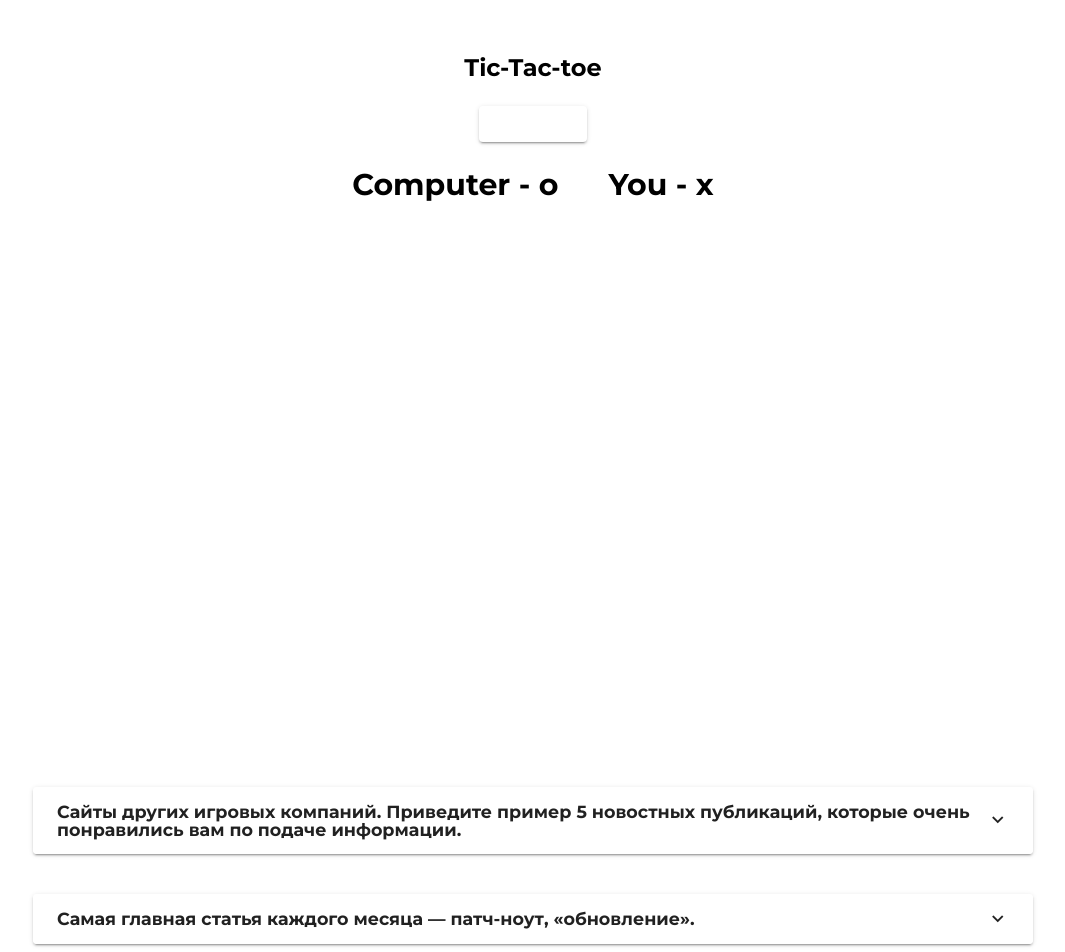
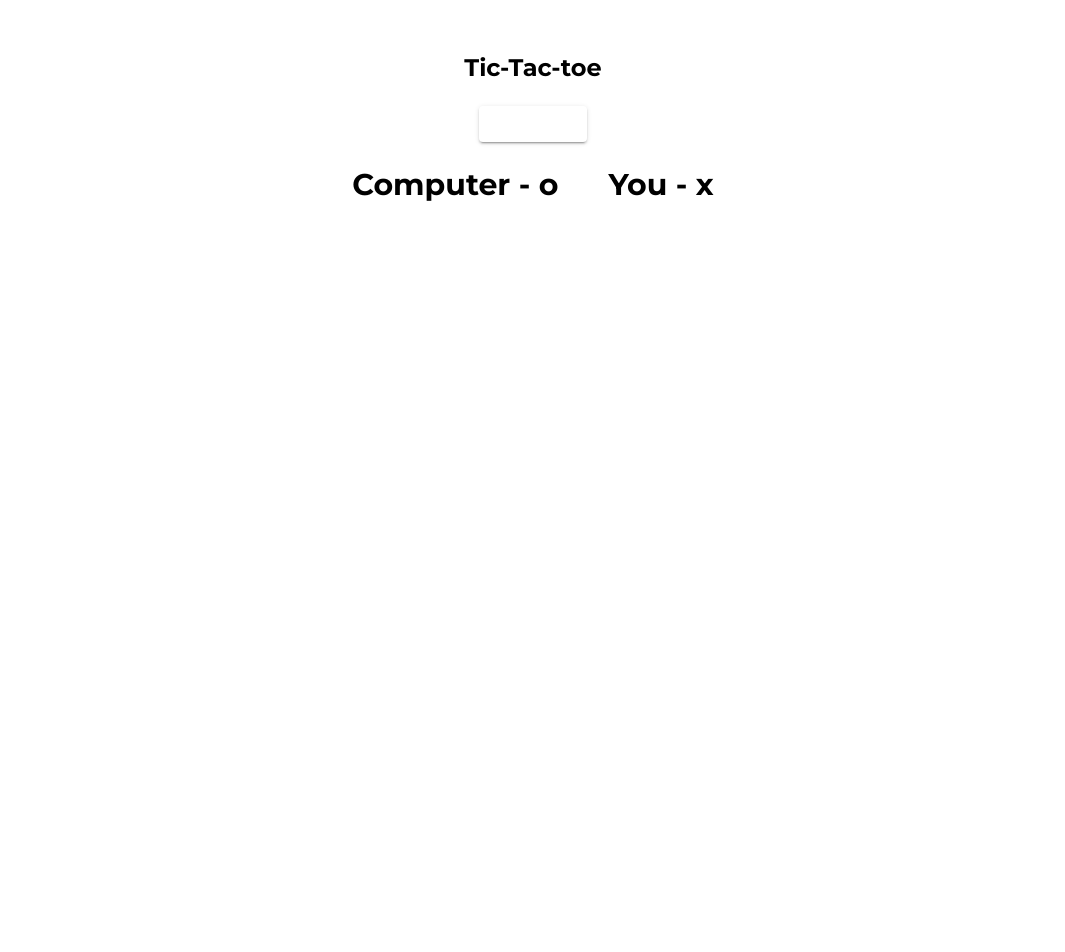
Before and after one commit to GeorgyGradinar/tic-tac, a Vue app: page / in a window 1280 px wide. Shown: the top 952 px of the page, without its empty margins (107-1172 px from the left). After the commit the page ends 800 px from the top, so only its background shows below. Built offline with nearby package versions, Linux system fonts and the light colour scheme.

Commit message:
create game

```diff
--- a/src/components/answers.vue
+++ /dev/null
@@ -1,178 +0,0 @@
-<template>
-
-  <v-expansion-panels variant="popout">
-    <v-expansion-panel>
-
-      <v-expansion-panel-title>
-        <h3 class="title">Сайты других игровых компаний.
-          Приведите пример 5 новостных публикаций, которые очень понравились вам по подаче информации.</h3>
-      </v-expansion-panel-title>
-
-      <v-expansion-panel-text>
-        <div class="answer analise" v-for="answer in feedback" :key="answer.id">
-          <ul>
-            <li><a :href="answer.link" target="_blank">Link</a></li>
-            <li><span>{{ answer.decideTask }}</span></li>
-            <li><span>{{ answer.feedbackDesign }}</span></li>
-          </ul>
-        </div>
-
-      </v-expansion-panel-text>
-
-    </v-expansion-panel>
-  </v-expansion-panels>
-
-  <v-expansion-panels variant="popout">
-    <v-expansion-panel>
-
-      <v-expansion-panel-title>
-        <h3 class="title">Самая главная статья каждого месяца — патч-ноут, «обновление».</h3>
-      </v-expansion-panel-title>
-
-      <v-expansion-panel-text>
-        <div class="answer">
-          <span>{{ mainArticle }}</span>
-        </div>
-        <div class="answer-minus">
-          <h4>Минусы: </h4>
-          <p>переход на другие новости работает при клике вне стрелки, так же эти стрелки разъезжаются при наведении
-            рядом возле стрелки</p>
-        </div>
-        <div class="answer-minus">
-          <h4>Что бы изменил:</h4>
-          <ul class="change">
-            <li><span>На подтемах изменил бы или убрал стрелку, чтобы развернуть новость</span></li>
-            <li><span>Шрифт выбивается из основного стиля</span></li>
-            <li><span>Добавил бы анимацию на плавное открытие этого блока</span></li>
-            <li><span>Внутри темы есть картинки, при наведение на которые появляется скролл нижний, я бы изменил на возможность прокрутки колесиком и стрелки по бокам</span>
-            </li>
-            <li><span>Убрал бы просмотр картинок, так как размер картинки практически не изменяется</span></li>
-          </ul>
-        </div>
-
-      </v-expansion-panel-text>
-    </v-expansion-panel>
-  </v-expansion-panels>
-
-  <v-expansion-panels variant="popout">
-    <v-expansion-panel>
-
-      <v-expansion-panel-title>
-        <h3 class="title">Анализ страницы «Об игре»</h3>
-      </v-expansion-panel-title>
-
-      <v-expansion-panel-text>
-        <div class="wrapper-about-game">
-          <ul>
-            <li><span>Убрать консоль логи и консоль варнинги</span></li>
-            <li>
-              <span>При переходе на страницу "Системные требования" отсутствует ссылка возврата на страницу "Об игре"</span>
-            </li>
-            <li><span>В блоке "Смена погоды в бою" видео запускается при наведении на этот блок, я бы запускал его по
-              умолчанию при запуске, это бы добавило странице больше интерактивности</span>
-            </li>
-            <li><span>Так же набор картинок со скроллом добавил бы автоскролл, чтобы картинки сами переключались</span>
-            </li>
-          </ul>
-
-          <h4>В мобильной версии:</h4>
-          <ul>
-            <li><span>navigation bar не скрывается при нажатии вне блока</span></li>
-          </ul>
-        </div>
-      </v-expansion-panel-text>
-    </v-expansion-panel>
-  </v-expansion-panels>
-
-</template>
-
-<script>
-export default {
-  // eslint-disable-next-line vue/multi-word-component-names
-  name: "answers",
-
-
-  data() {
-    return {
-      feedback: [
-        {
-          link: 'https://www.rockstargames.com/gta-online?info=6937',
-          decideTask: 'Рассказывает фанатам про новый виток игры с новыми фичами и бонусами за выполнение миссий',
-          feedbackDesign: 'оформление сделано в стиле игры и есть ощущение, что ты не покидаешь вселенную, а внутри нее читаешь новости'
-        },
-        {
-          link: 'https://www.gameloft.com/blog/players/a8-gv-crossover-event',
-          decideTask: 'Мы узнаем об интеграции двух игр и проведении соревновательного мероприятия',
-          feedbackDesign: 'Тект сразу погружает тебя во вселенную гонок и атмосферу соревнований'
-        },
-        {
-          link: 'https://wargaming.com/en/news/wows-blitz-released/',
-          decideTask: 'информирует нас о старте игры на мобильных платформах',
-          feedbackDesign: 'это не несет в себе изменения внутри игры, поэтому простой дизайн отлично подходит для этой новости, достаточно простой и информативный текст'
-        },
-        {
-          link: 'https://worldofwarships.eu/en/news/history/armada-alliance/',
-          decideTask: 'из этой новости узнаем, что эта ветка игры создана на базе исторических событий',
-          feedbackDesign: 'Мне понравилось то, как стилизовали заголовками в стиле морских кораблей, так же детально погрузили в историю и передали дух сражения.' +
-              ' Так же детально описаны модернизации лодок'
-        },
-        {
-          link: 'https://wowslegends.com/blogs/entry/1202-brawl-winter-mayhem/',
-          decideTask: 'Мы узнаем об открытии зимнего сезона',
-          feedbackDesign: 'Достаточно хорошо изложена информация о возможностях и о наградах за победы в данной ветке'
-        },
-
-      ],
-      mainArticle: 'Мне понравилось в новом новостном пост, проработанная цветокорректировка картинок, все в едином стиле, так ' +
-          'как в старой новости были картинки, которые выбивались из основного стиля, так же темы, которые заинтересовали, ' +
-          'можно растянуть и прочитать детали, так удобнее и читабельнее, чем в старом посте, так как информация растянута на всю страницу.',
-    }
-  },
-
-}
-</script>
-
-<style scoped>
-
-.v-expansion-panels--variant-popout > .v-expansion-panel {
-  max-width: 1000px;
-  margin: 10px;
-  background-color: white;
-}
-
-.answer {
-  display: flex;
-  flex-direction: column;
-  margin-bottom: 50px;
-}
-
-.analise{
-  padding: 10px;
-}
-
-.title {
-  font-weight: 700;
-}
-
-svg {
-  width: 50px;
-}
-
-.wrapper-about-game {
-  padding: 10px;
-}
-
-ul li {
-  list-style-type: square;
-  color: #7B2CBF;
-}
-
-ul li span {
-  color: black;
-}
-
-.change {
-  padding: 0 10px;
-}
-
-</style>
--- a/src/components/tic-tac-toe.vue
+++ b/src/components/tic-tac-toe.vue
@@ -29,22 +29,15 @@
     >Winner: {{ winner }}</h1>
   </section>
 
-  <section class="answer">
-    <answers></answers>
-  </section>
-
-
 </template>
 
 <script>
 
-import answers from "@/components/answers";
 import {ELEMENTS, MARCKERS, WINNERS, WINNING_COMBINATION} from "@/constants";
 
 export default {
 
   name: 'TicTacToe',
-  components: {answers},
   props: {},
 
   data() {
@@ -185,10 +178,6 @@ section {
   background: white;
 }
 
-.answer {
-  background: var(--background-gradient);
-}
-
 #game-board {
   width: 450px;
   display: flex;
```
